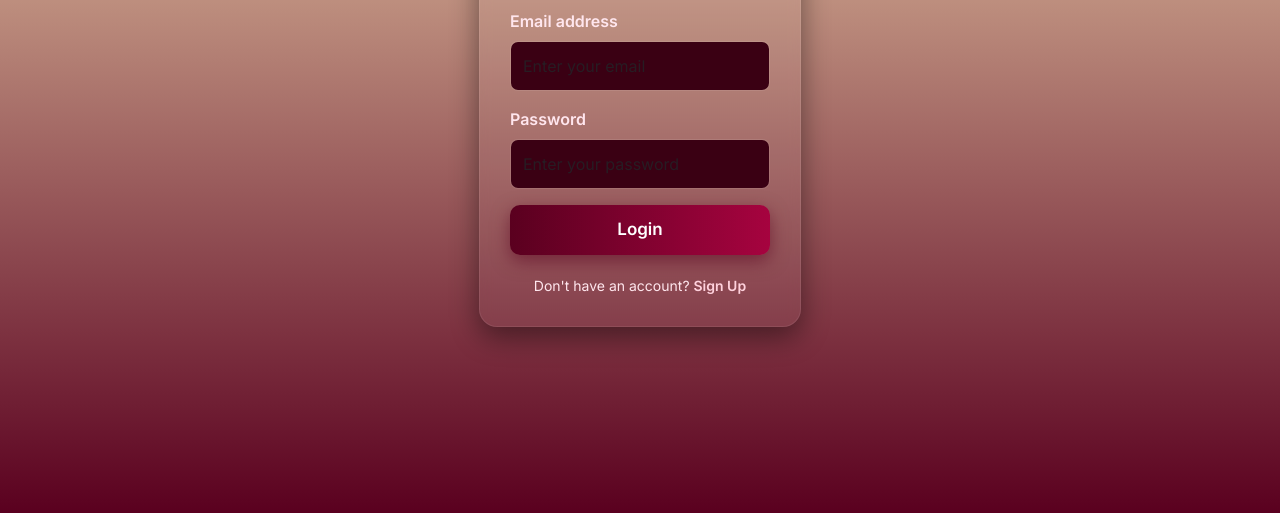
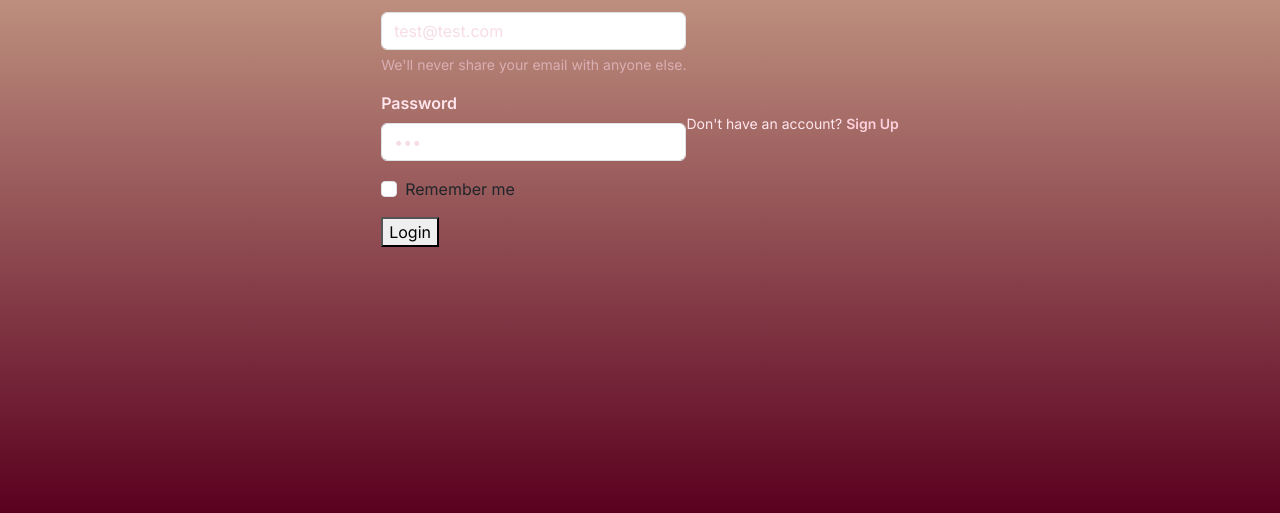
Before and after one commit to 2025122097-afk/academyway, a plain HTML site: page index.html in a window 1280 px wide. Shown: the part 287-800 px from the top of the page. Drawn offline with nearby package versions, Linux system fonts and the light colour scheme.

Commit message:
Update index.html

```diff
--- a/index.html
+++ b/index.html
@@ -113,20 +113,20 @@
 
 <form action="dashboard.html" method="GET">
 
-<div class="container d-flex justify-content-center align-items-center h-100">
-    <div class="login-container">
-        <h1>AcademyWay</h1>
-         <i class="bi bi-mortarboard"></i>
-
-        <form action="dashboard.html">
             <div class="mb-3">
                 <label class="form-label">Email address</label>
-        <input type="email" class="form-control" placeholder="Enter your email" required>
+                 <input type="email" class="form-control" style="color: #f1c9d6a6;" placeholder="Enter your email" value="test@test.com" required>
+                <div class="form-text" style="color: #f1c9d6a6;">We'll never share your email with anyone else.</div>
             </div>
 
             <div class="mb-3">
                 <label class="form-label">Password</label>
-        <input type="password" class="form-control" placeholder="Enter your password" required>
+                 <input type="password" class="form-control" value="123" style="color: #f1c9d6a6;" placeholder="Enter your password" required>
+            </div>
+
+            <div class="mb-3 form-check">
+                <input type="checkbox" class="form-check-input">
+                <label class="form-check-label">Remember me</label>
             </div>
 
             <button type="submit">Login</button>
```
Lines whose indentation alone changed are shown as unchanged.
